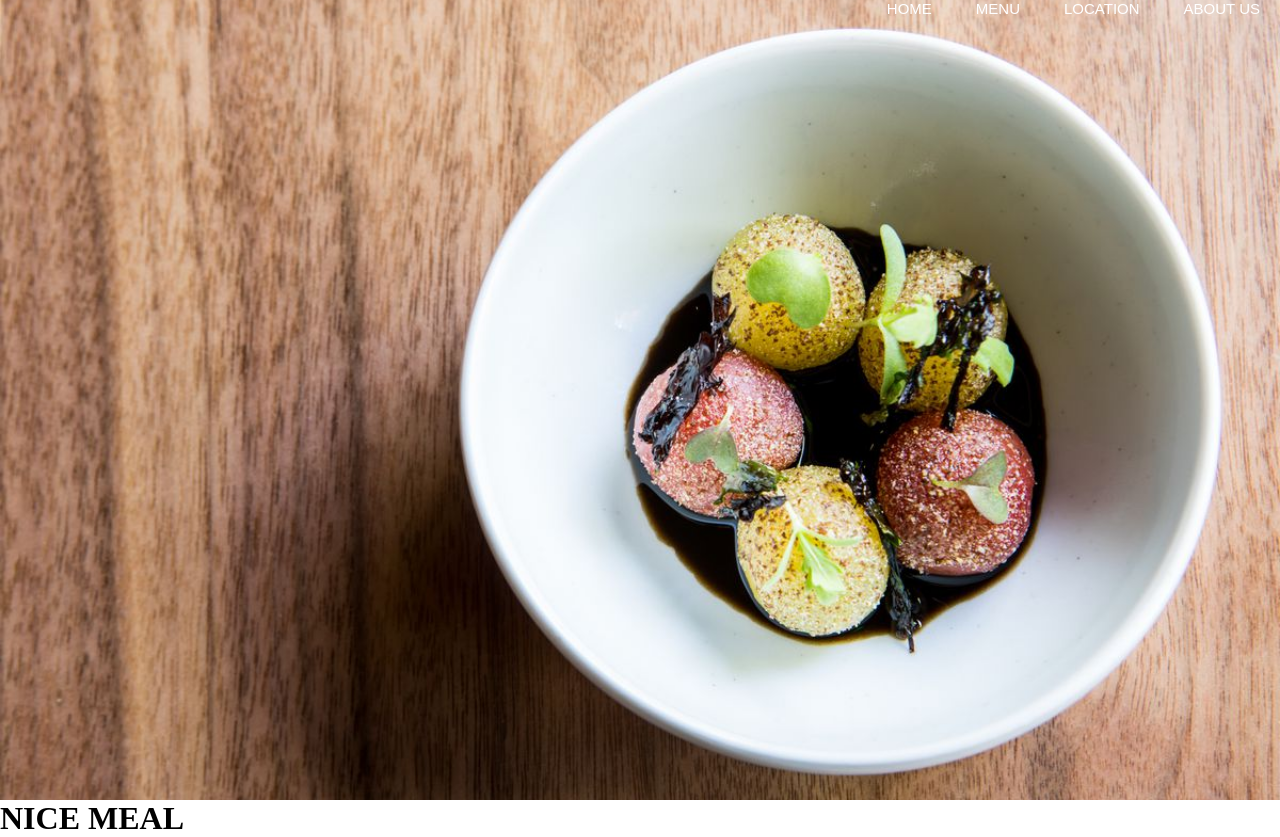
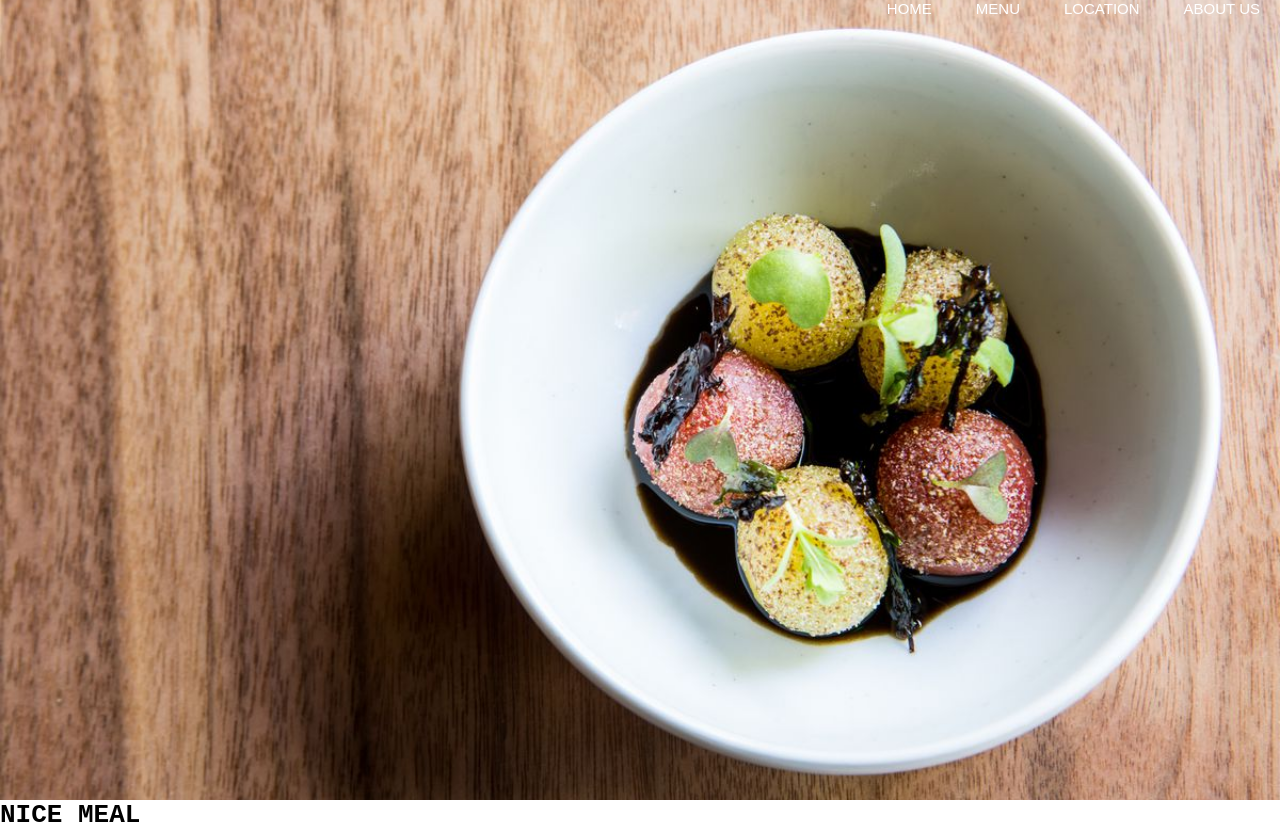
Before and after one commit to Yusuph15/Restaurant-p, a plain HTML site: page Index.html in a window 1280 px wide. Drawn offline with Linux system fonts and the light colour scheme.

Commit message:
heading emprovement in index.html

```diff
--- a/Index.html
+++ b/Index.html
@@ -16,7 +16,7 @@
             </ul>
         </div>
          </header>
-         <div>
+         <div class="heading">
               <h1> NICE MEAL </h1>
          </div>
 </body>
```
